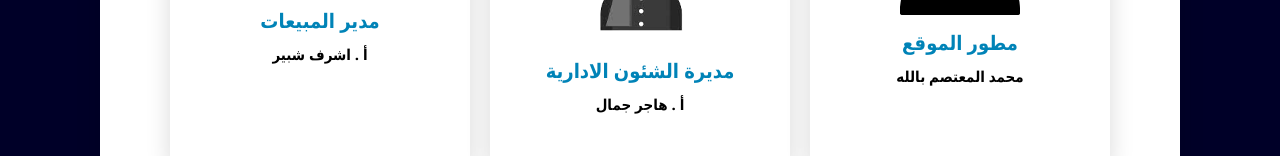
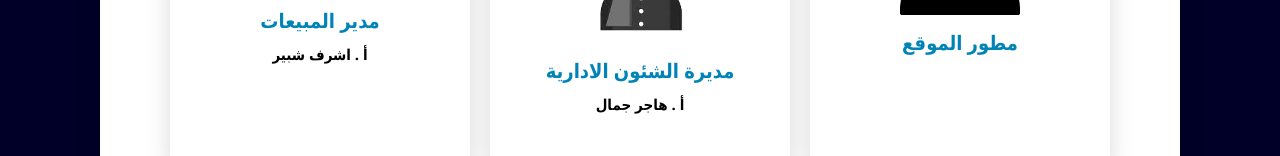
Before and after one commit to moatasem786/Moatasem-Shadid-Supplies, a plain HTML site: page farek.html in a window 1280 px wide. Shown: the part 887-1043 px from the top of the page. Drawn offline with Linux system fonts and the light colour scheme.

Commit message:
Add files via upload
Signed-off-by: moatasem786 <egamal963@gmail.com>

```diff
--- a/farek.html
+++ b/farek.html
@@ -77,7 +77,6 @@
                         </div>
                         <div class="info">
                             <h3>مطور الموقع</h3>
-                            <p>محمد المعتصم بالله</p>
                         </div>
                     </div>
                 </div>
```
